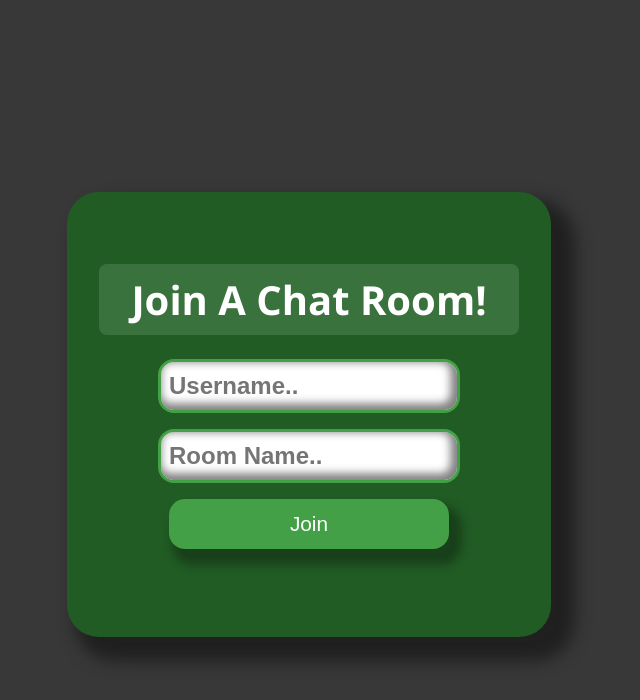
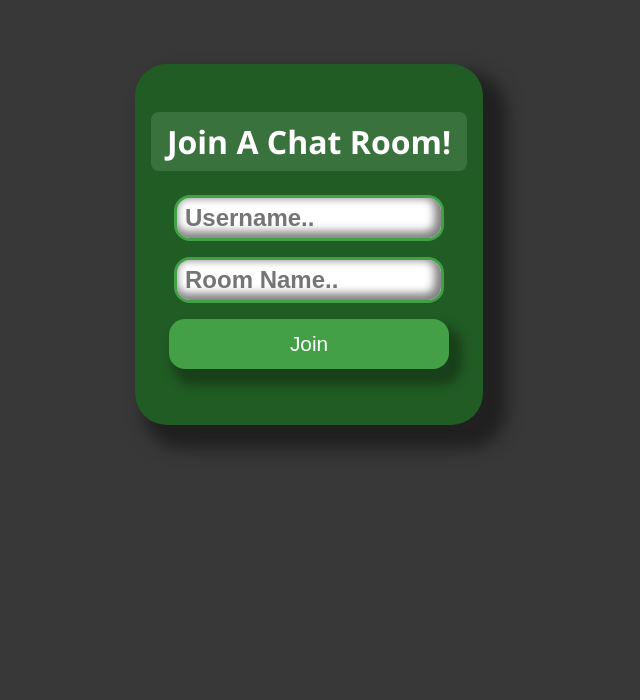
Before and after one commit to WaylayOvercast/LiveChatAppV2, a React (Create React App) app in the folder client/: page / in a window 1280 px wide. Shown: the top 700 px of the page, without its empty margins (331-971 px from the left). Built offline with nearby package versions, Linux system fonts and the light colour scheme; no server answers.

Commit message:
fixed some styling problems

```diff
--- a/client/package.json
+++ b/client/package.json
@@ -7,6 +7,7 @@
     "@testing-library/react": "^12.1.3",
     "@testing-library/user-event": "^13.5.0",
     "concurrently": "^7.0.0",
+    "peer": "^0.6.1",
     "peerjs": "^1.3.2",
     "react": "^17.0.2",
     "react-dom": "^17.0.2",
--- a/client/src/App.css
+++ b/client/src/App.css
@@ -13,7 +13,7 @@ html, body, #root{
   display: flex;
   flex-direction: column;
   margin: 0%;
-  width: 100%;
+  padding: 0%;
   height: 100%;
   color: #ffffff;
   background-color: #383838;
@@ -23,7 +23,9 @@ html, body, #root{
 }
 
 .callbutton {
-
+  background-color: red;
+  width: 10%;
+  height: 10%;
 }
 .chatroom {
   background-color: red;
@@ -33,14 +35,14 @@ html, body, #root{
 
 #call-window {
   width: 100%;
-  align-self: flex-start;
   display: flex;
-  align-items: center;
-  height: 10rem;
-  padding-bottom: .5rem;
+  height: 5.5em;
   flex-wrap: wrap;
-  align-items: flex-start;
+  align-content: center;
+  justify-content: flex-start;
   background-color: #222222;
+  padding-bottom: 2em;
+  margin-bottom: 2em;
   box-shadow: 0rem 0rem 1rem 1rem #0a0a0a65;
 }
 
@@ -48,17 +50,17 @@ video {
   border-radius: 1.3rem;
   border: .2rem solid #215c24;
   margin: 1% 0 0 1%;
-  width: 8rem;
-  height: 8rem;
+  width: 5em;
+  height: 5em;
   object-fit: cover;
   box-shadow: .5rem .5rem .8rem .1rem #00000091;
 }
 
 .joinChatContainer {
   display: flex;
-  margin-top: 15%;
+  margin-top: 5%;
   flex-direction: column;
-  padding: 2rem 2rem 5rem 2rem;
+  padding: 1rem 1rem 3rem 1rem;
   box-shadow: 1rem 1rem 1rem .5rem rgb(32, 32, 32);
   border-radius: 2rem;
   background-color: #215c24;
@@ -68,15 +70,15 @@ video {
 
 .joinChatContainer h3 {
   background-color: #3a723e;
-  padding: .5rem 2rem .5rem 2rem;
+  padding: .5rem 1rem .5rem 1rem;
   border-radius: .5rem;
-  font-size: 2.5rem;
+  font-size: 2rem;
   margin-bottom: 1rem;
 }
 .joinChatContainer input {
   box-shadow: -.2rem -.2rem .5rem .2rem rgba(10, 10, 10, 0.521) inset;
-  width: 17.5rem;
-  height: 2rem;
+  width: 15.5rem;
+  height: 1.5rem;
   margin: .5rem;
   border: .2rem solid #43a047;
   border-radius: 1rem;
@@ -109,7 +111,6 @@ video {
 }
 
 .chat-window {
-  margin-top: 7vh;
   width: 50vw;
   height: 60%;
 }
```
Also changed, not shown: 2 other files (tests, documents, lock files or other folders).
